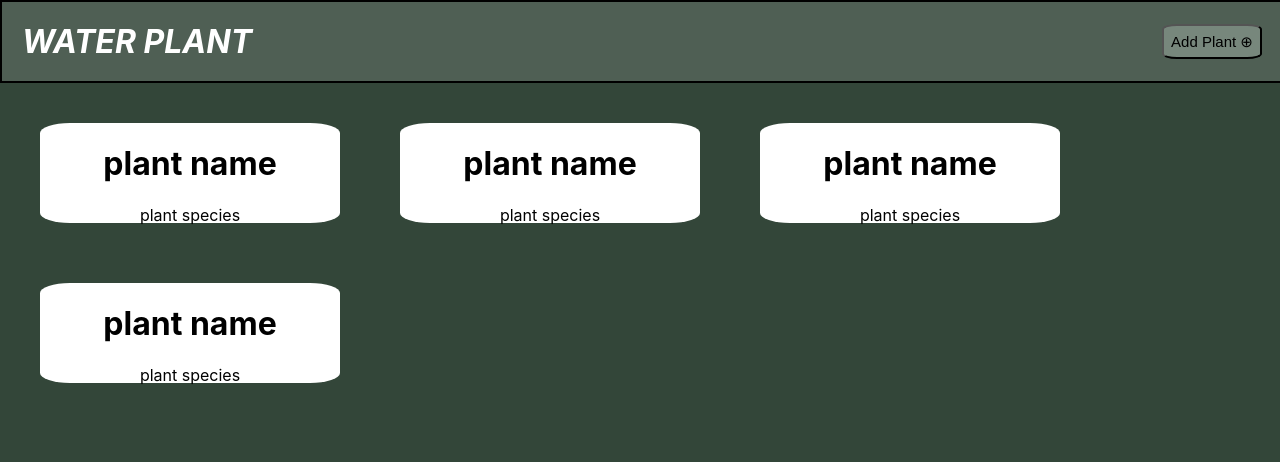
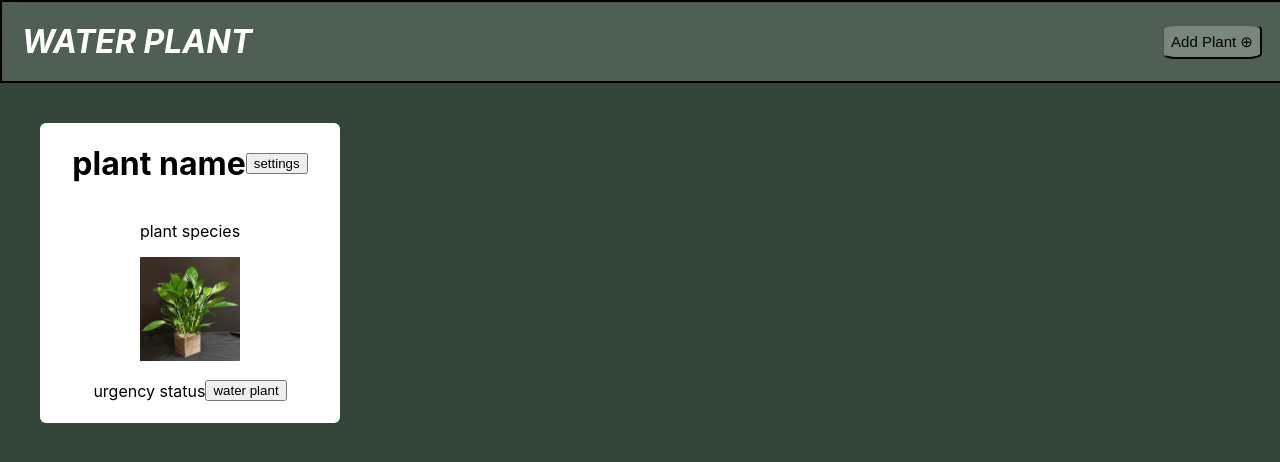
Before and after one commit to CamBlackwell/DesignAssignment2, a React (Create React App) app in the folder assingment2/: page / in a window 1280 px wide. Shown: the top 462 px of the page. Built offline with nearby package versions, Linux system fonts and the light colour scheme.

Commit message:
layout changes

```diff
--- a/assingment2/src/App.css
+++ b/assingment2/src/App.css
@@ -1,21 +1,31 @@
-.header-box {
-  background-color: rgb(79, 95, 84);
-  width: 100%;
-  height: 10%;
-  text-align: center;
+
+/* css for the cards */
+.plant-image {
+  width: 100px;
+  height: auto;
+}
+
+.plant-card-header {
   display: flex;
   flex-direction: row;
-  align-items: center ;
-  justify-content: left;
-  border: 2px solid black;
+  align-items: center;
+  justify-content: center;
 }
+
+.plant-card-footer {
+  display: flex;
+  flex-direction: row;
+  align-items: center;
+  justify-content: center;
+}
+
 
 .PlantCard {
   background-color: white;
   width: 300px;
-  height: 100px;
+  height: 300px;
   text-align: center;
-  border-radius: 10%;
+  border-radius: 2%;
   margin: 20px;
 }
 
@@ -32,6 +42,18 @@
   justify-content: flex-start;
   padding: 20px;
   box-sizing: border-box;
+}
+/* css for the header bar */
+.header-box {
+  background-color: rgb(79, 95, 84);
+  width: 100%;
+  height: 10%;
+  text-align: center;
+  display: flex;
+  flex-direction: row;
+  align-items: center ;
+  justify-content: left;
+  border: 2px solid black;
 }
 
 .Add-plant {
@@ -54,6 +76,7 @@
   font-style: italic;
 }
 
+/* main app css */
 .App {
   min-height: 100vh;
   display: flex;
--- a/assingment2/src/App.js
+++ b/assingment2/src/App.js
@@ -10,19 +10,10 @@ function App() {
     <Header />
     <CardContainer>
       <PlantCard />
-      <PlantCard />
-      <PlantCard />
-      <PlantCard />
 
     </CardContainer>
 
-
-
-
-
    </div>
-
-
 
   );
 }
--- a/assingment2/src/components/CardContainer.jsx
+++ b/assingment2/src/components/CardContainer.jsx
@@ -2,7 +2,6 @@ function CardContainer({children}) {
   return (
     <div className="card-container">
         {children}
-
 
 
     </div>
--- a/assingment2/src/components/PlantCard.jsx
+++ b/assingment2/src/components/PlantCard.jsx
@@ -2,8 +2,17 @@ function PlantCard() {
   return (
     <div className="PlantCard">
         <div>
+        <div className = "plant-card-header">
         <h1>plant name</h1>
+        <button>settings </button>
+        </div>
+
         <p>plant species</p>
+        <img className="plant-image" src="/plant.jpg" alt="Plant" />
+        <div className = "plant-card-footer">
+            <p>urgency status</p>
+            <button>water plant</button>
+        </div>
         </div>
 
 
```
